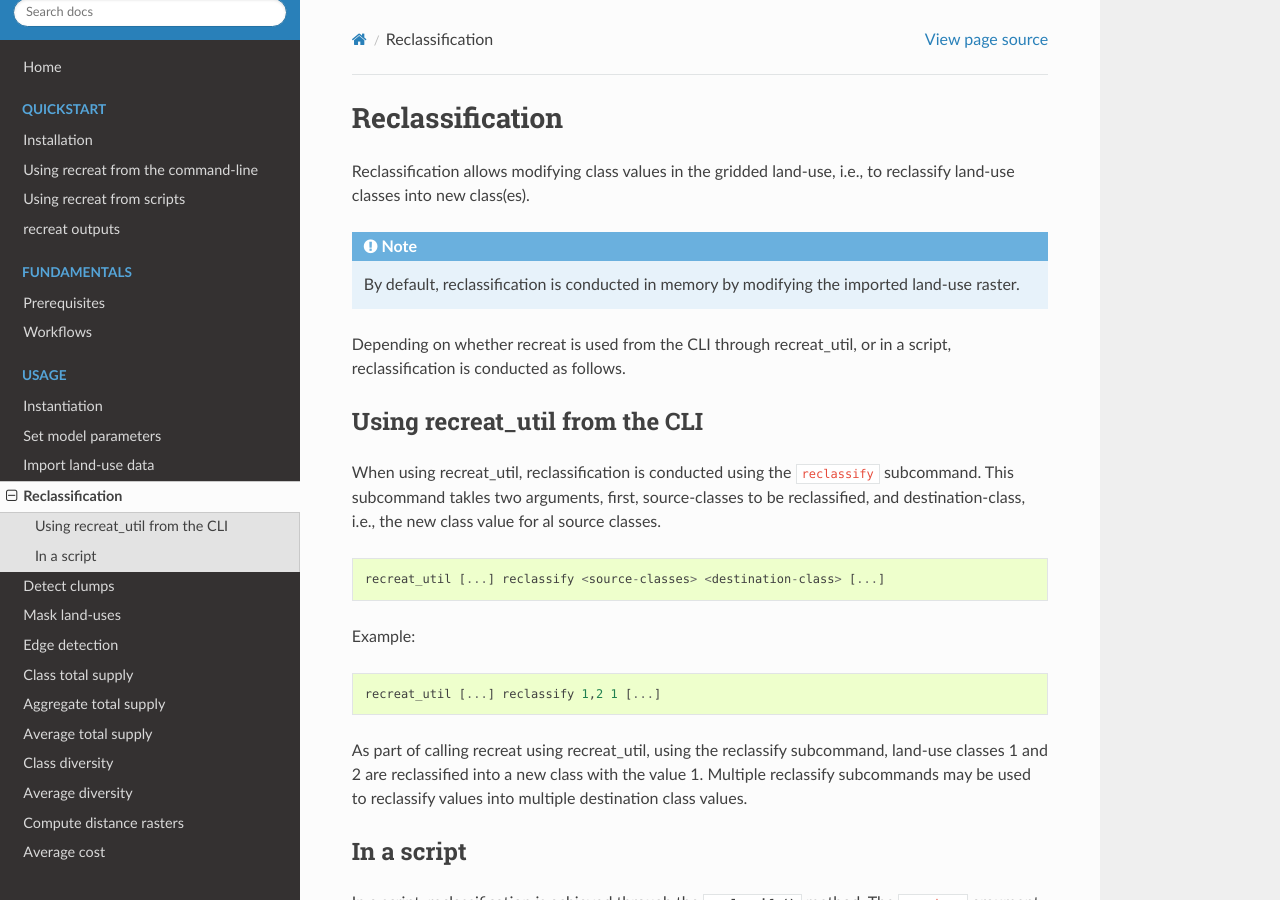
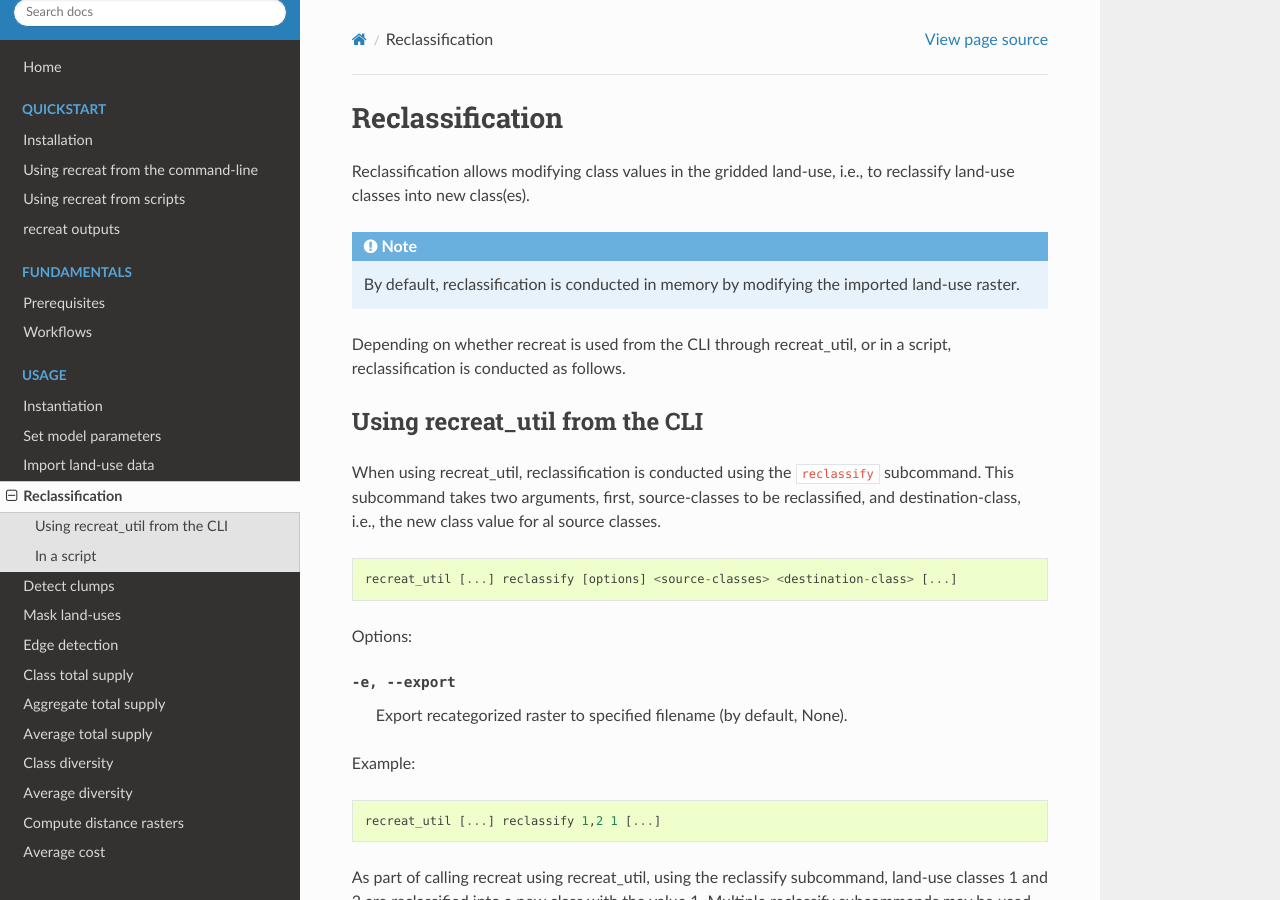
Before and after one commit to scheuerseb/recreat, a Sphinx documentation site: the page built from docs/usage/reclassification.rst, in a window 1280 px wide and 900 px high. Built offline with Sphinx 7.4.7 and the Read the Docs theme 3.1.0, drawn with Linux system fonts in a browser that asks for light colours; pages that are not in the unit, such as notebooks, are missing from menus.

Commit message:
Update docs

```diff
--- a/docs/quickstart/cli.rst
+++ b/docs/quickstart/cli.rst
@@ -68,12 +68,16 @@ reclassify subcommand
 
 .. code-block::
 
-    reclassify <source-classes> <destination-class>
+    reclassify [options] <source-classes> <destination-class>
 
 Arguments:
 
   * source-classes ― Comma-separated list of source class values.
   * destination-class ― Destination class value.
+
+Options:
+
+-e, --export         Export recategorized raster to specified filename (by default, None).
 
 clumps subcommand
 -----------------
--- a/docs/usage/reclassification.rst
+++ b/docs/usage/reclassification.rst
@@ -12,12 +12,16 @@ Depending on whether recreat is used from the CLI through recreat_util, or in a
 Using recreat_util from the CLI
 -------------------------------
 
-When using recreat_util, reclassification is conducted using the ``reclassify`` subcommand. This subcommand takles two arguments, first,
+When using recreat_util, reclassification is conducted using the ``reclassify`` subcommand. This subcommand takes two arguments, first,
 source-classes to be reclassified, and destination-class, i.e., the new class value for al source classes.
 
 .. code-block::
 
-    recreat_util [...] reclassify <source-classes> <destination-class> [...]
+    recreat_util [...] reclassify [options] <source-classes> <destination-class> [...]
+
+Options:
+
+-e, --export         Export recategorized raster to specified filename (by default, None).
 
 Example:
 
```
